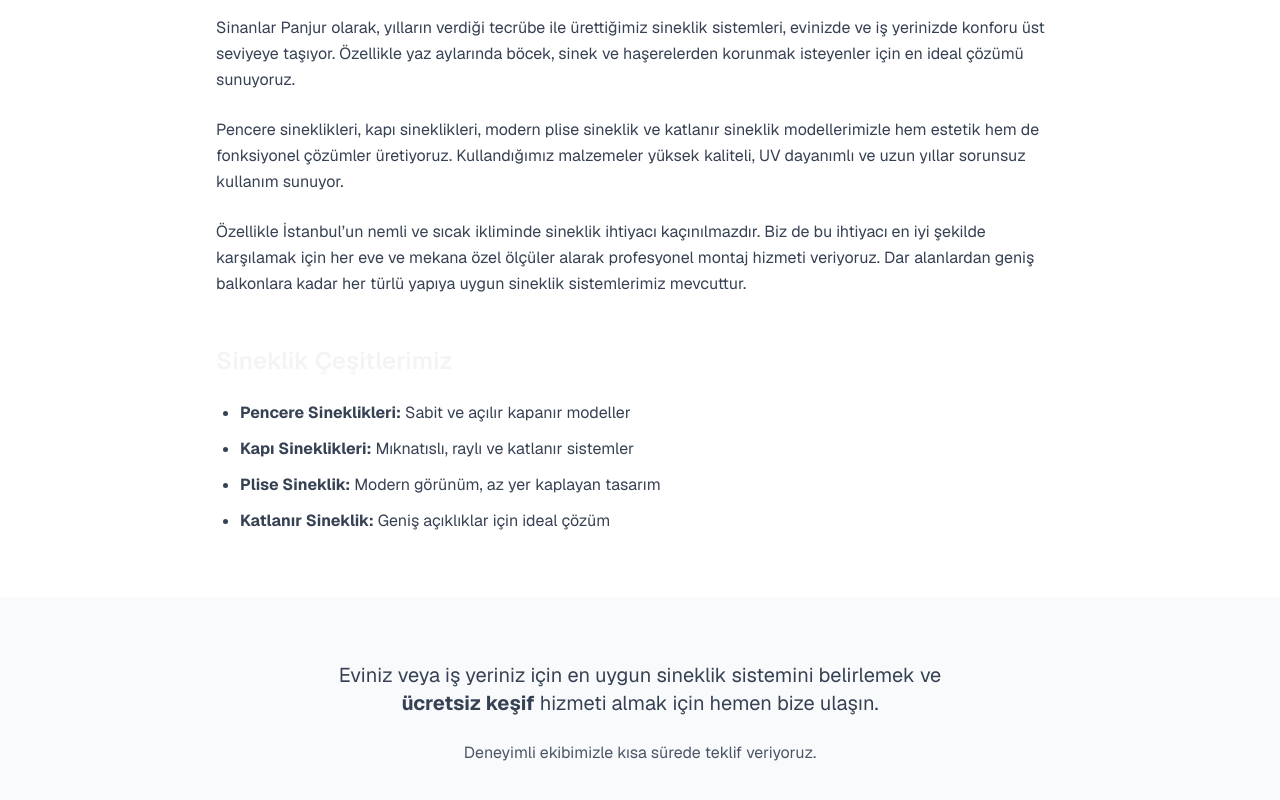
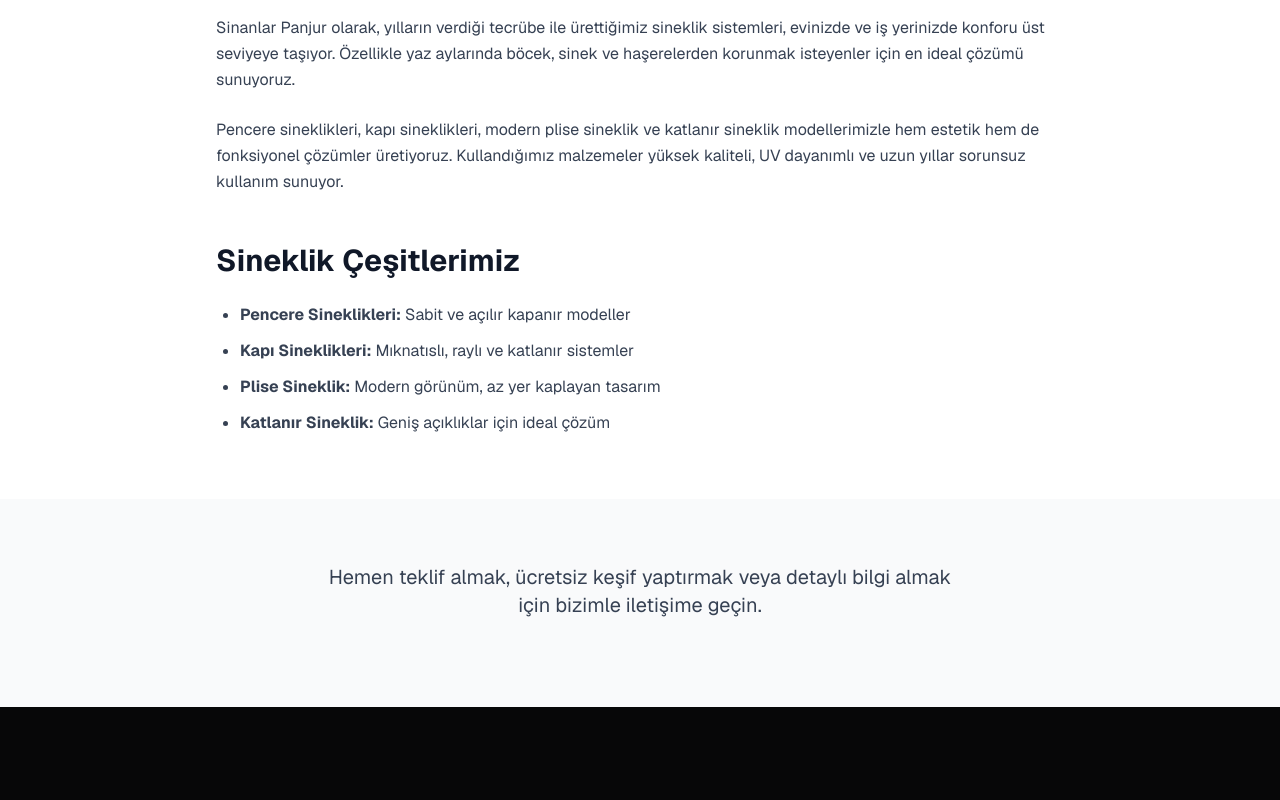
Before and after one commit to canbaltaci/sinanlar-panjur-web, a Next.js app: page /sineklik in a window 1280 px wide. Shown: the part 620-1420 px from the top of the page. After the commit the page ends 1327 px from the top, so only its background shows below. Built offline with nearby package versions, Linux system fonts and the light colour scheme.

Commit message:
sineklik sayfası güncellendi

```diff
--- a/src/app/sineklik/page.tsx
+++ b/src/app/sineklik/page.tsx
@@ -1,7 +1,7 @@
 export const metadata = {
   title: "Sineklik Sistemleri | Sinanlar Panjur & Sineklik",
   description: "Pencere sineklik, kapı sineklik, plise sineklik ve katlanır sineklik modelleri. Kaliteli malzeme, profesyonel montaj ve uzun ömürlü çözümler.",
-  keywords: ["sineklik", "pencere sineklik", "kapı sineklik", "plise sineklik", "katlanır sineklik", "sineklik sistemi", "sineklik montaj", "böcek sineklik"],
+  keywords: ["sineklik", "pencere sineklik", "kapı sineklik", "plise sineklik", "katlanır sineklik", "sineklik montaj"],
 };
 
 export default function SineklikPage() {
@@ -47,14 +47,7 @@
             UV dayanımlı ve uzun yıllar sorunsuz kullanım sunuyor.
           </p>
 
-          <p className="text-gray-700 leading-relaxed mb-6">
-            Özellikle İstanbul’un nemli ve sıcak ikliminde sineklik ihtiyacı kaçınılmazdır.
-            Biz de bu ihtiyacı en iyi şekilde karşılamak için her eve ve mekana özel ölçüler alarak
-            profesyonel montaj hizmeti veriyoruz. Dar alanlardan geniş balkonlara kadar her türlü
-            yapıya uygun sineklik sistemlerimiz mevcuttur.
-          </p>
-
-          <h3 className="text-2xl font-semibold mt-12 mb-6">Sineklik Çeşitlerimiz</h3>
+          <h3 className="text-3xl font-bold mt-12 mb-6 text-gray-900">Sineklik Çeşitlerimiz</h3>
           <ul className="list-disc pl-6 space-y-3 text-gray-700">
             <li><strong>Pencere Sineklikleri:</strong> Sabit ve açılır kapanır modeller</li>
             <li><strong>Kapı Sineklikleri:</strong> Mıknatıslı, raylı ve katlanır sistemler</li>
@@ -64,15 +57,11 @@
         </div>
       </section>
 
-      {/* CTA Bölümü */}
+      {/* CTA */}
       <section className="py-16 bg-gray-50 text-center">
         <div className="max-w-2xl mx-auto px-6">
           <p className="text-xl text-gray-700 mb-6">
-            Eviniz veya iş yeriniz için en uygun sineklik sistemini belirlemek ve
-            <strong> ücretsiz keşif</strong> hizmeti almak için hemen bize ulaşın.
-          </p>
-          <p className="text-gray-600">
-            Deneyimli ekibimizle kısa sürede teklif veriyoruz.
+            Hemen teklif almak, ücretsiz keşif yaptırmak veya detaylı bilgi almak için bizimle iletişime geçin.
           </p>
         </div>
       </section>
```
